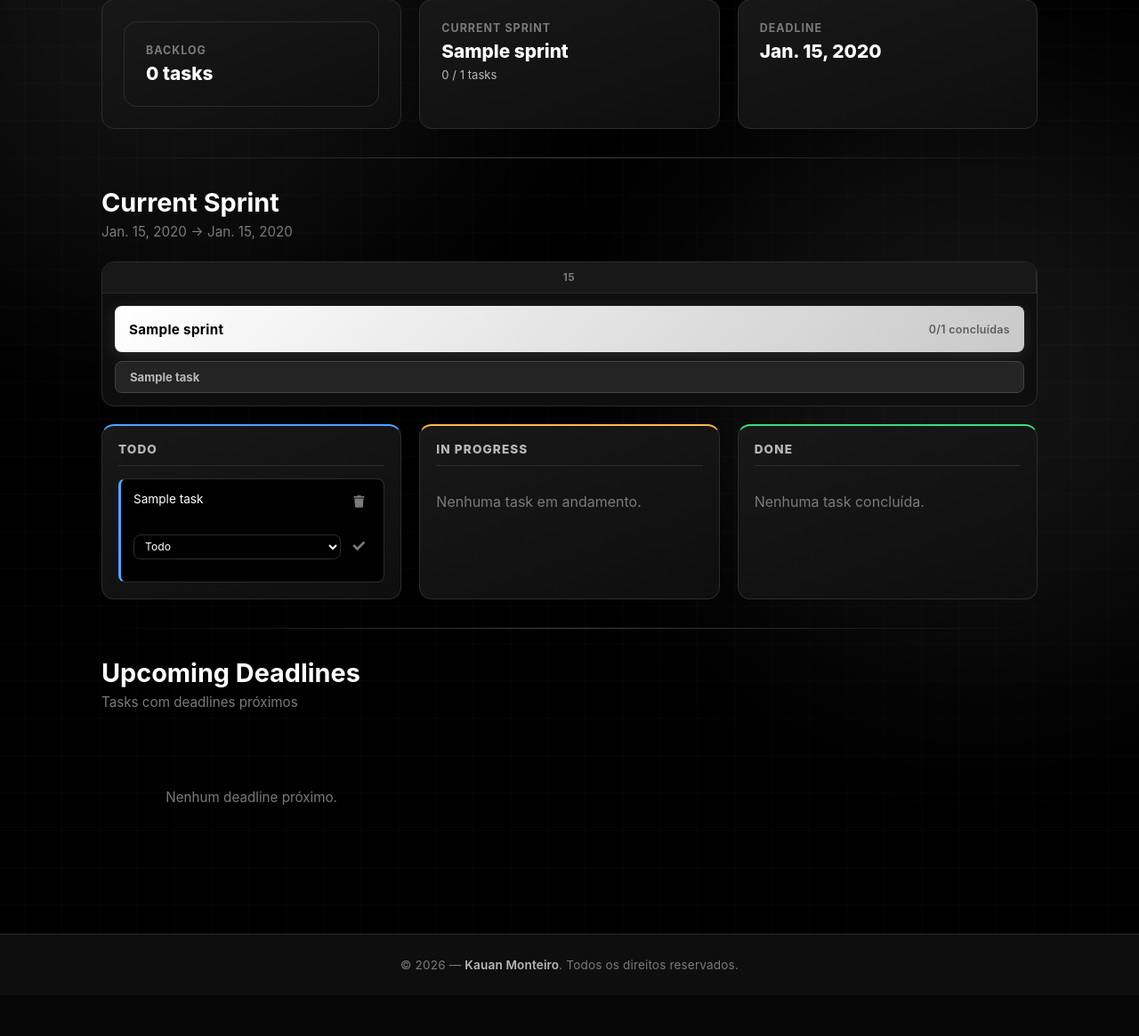
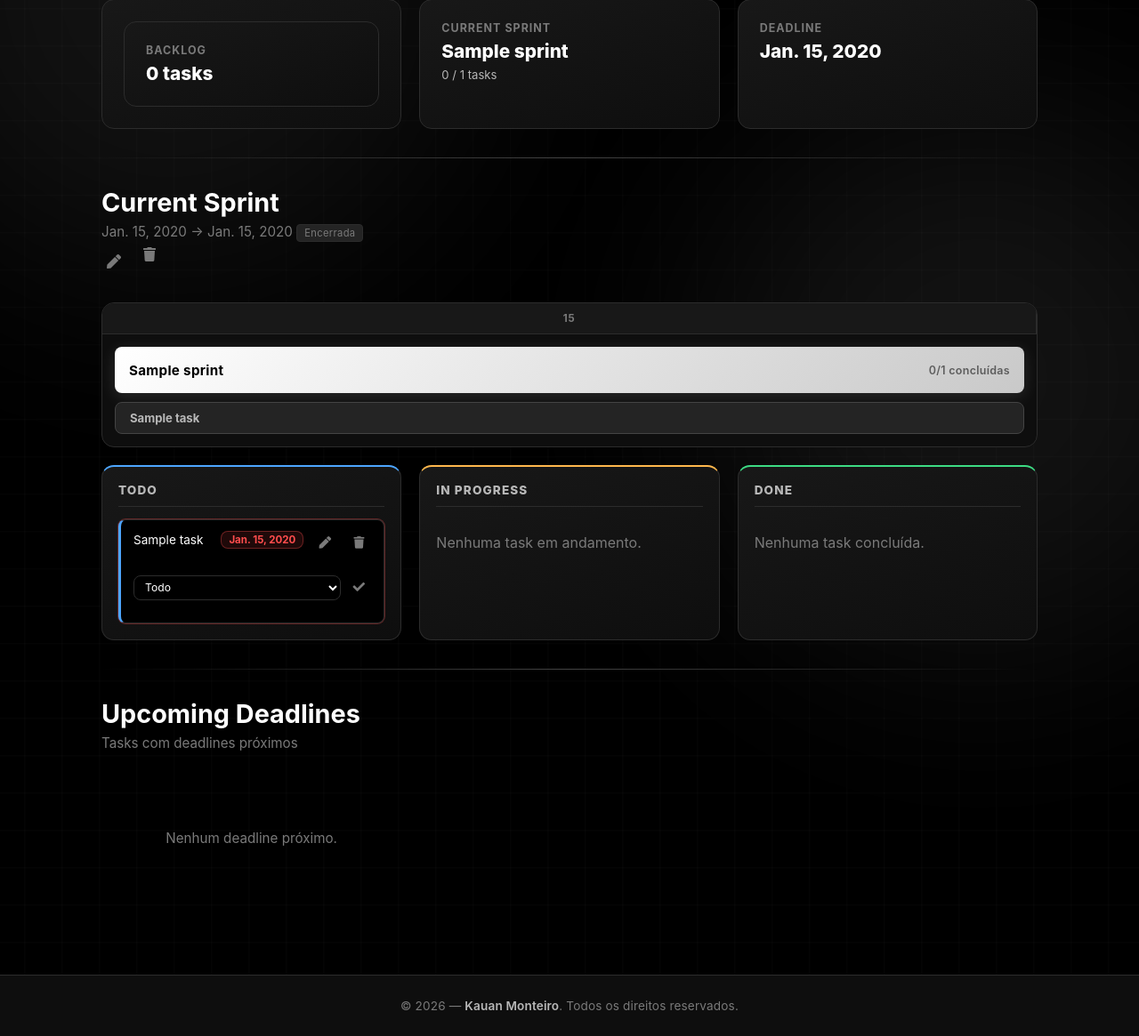
Before and after one commit to KauanMonteiro/DOT, a Django app: page /projects/1/ in a window 1280 px wide. Shown: the part 228-1393 px from the top of the page at 89% size. Before the commit the page ends 1318 px from the top, so only its background shows below. Run offline with Django 5.2, Linux system fonts and the light colour scheme; a user stored in the database is signed in; tables that the repository leaves empty hold one stand-in row (values such as "Sample post").

Commit message:
feat: adiciona funcionalidades de edição e exclusão de sprints e tarefas, além de melhorias na exibição de status

```diff
--- a/project/models.py
+++ b/project/models.py
@@ -1,6 +1,6 @@
 from django.db import models
 from django.core.exceptions import ValidationError
-
+from django.utils import timezone
 
 class Project(models.Model):
     name = models.CharField(max_length=50)
@@ -51,7 +51,9 @@ class Sprint(models.Model):
     def clean(self):
         if self.start_date and self.end_date and self.end_date <= self.start_date:
             raise ValidationError("end_date deve ser posterior a start_date.")
-
+    @property
+    def is_over(self):
+        return self.end_date < timezone.localdate()
 
 class Task(models.Model):
     STATUS_CHOICES = [
@@ -98,6 +100,12 @@ class Task(models.Model):
             models.Index(fields=["status"]),
             models.Index(fields=["deadline"]),
         ]
-
+    @property
+    def is_overdue(self):
+        return (
+            self.deadline is not None
+            and self.deadline < timezone.localdate()
+            and self.status != "done"
+        )
     def __str__(self):
         return self.title
--- a/project/templates/pages/project_detail.html
+++ b/project/templates/pages/project_detail.html
@@ -38,10 +38,31 @@
     <div class="divider"></div>
 
     <section class="sprint-section">
-      <div class="page-heading">
-        <h2 class="page-heading__title">Current Sprint</h2>
+      <div class="page-heading page-heading--with-actions">
+        <div>
+          <h2 class="page-heading__title">Current Sprint</h2>
+          {% if sprint %}
+            <p class="page-heading__subtitle">
+              {{ sprint.start_date }} → {{ sprint.end_date }}
+              {% if sprint.is_over %}
+                <span class="badge badge-muted">Encerrada</span>
+              {% endif %}
+            </p>
+          {% endif %}
+        </div>
+
         {% if sprint %}
-          <p class="page-heading__subtitle">{{ sprint.start_date }} → {{ sprint.end_date }}</p>
+          <div class="btn-group">
+            <a href="{% url 'sprint_edit' project.id sprint.id %}" class="task-card__trash-btn" title="Editar sprint" aria-label="Editar sprint">
+              <i class="fas fa-pen" aria-hidden="true"></i>
+            </a>
+            <form method="post" action="{% url 'sprint_delete' project.id sprint.id %}" onsubmit="return confirm('Tem certeza que deseja apagar esta sprint? As tasks vinculadas voltarão para o backlog.');">
+              {% csrf_token %}
+              <button type="submit" class="task-card__trash-btn" title="Apagar sprint" aria-label="Apagar sprint">
+                <i class="fas fa-trash" aria-hidden="true"></i>
+              </button>
+            </form>
+          </div>
         {% endif %}
       </div>
 
@@ -59,9 +80,15 @@
   <div class="board-column">
     <h3 class="board-column__title">TODO</h3>
     {% for task in sprint.todo_tasks %}
-      <div class="task-card">
+      <div class="task-card {% if task.is_overdue %}task-card--overdue{% endif %}">
         <div class="task-card__header">
           <span class="task-card__title">{{ task.title }}</span>
+          {% if task.deadline and task.is_overdue %}
+            <span class="task-card__deadline task-card__deadline--overdue">{{ task.deadline }}</span>
+          {% endif %}
+          <a href="{% url 'task_edit' project.id task.id %}" class="task-card__trash-btn" title="Editar task" aria-label="Editar task">
+            <i class="fas fa-pen" aria-hidden="true"></i>
+          </a>
           <form method="post" action="{% url 'task_remove_from_sprint' project.id task.id %}" class="task-card__trash-form">
             {% csrf_token %}
             <button type="submit" class="task-card__trash-btn" title="Voltar para o backlog" aria-label="Voltar para o backlog">
@@ -89,9 +116,15 @@
   <div class="board-column">
     <h3 class="board-column__title">In Progress</h3>
     {% for task in sprint.in_progress_tasks %}
-      <div class="task-card">
+      <div class="task-card {% if task.is_overdue %}task-card--overdue{% endif %}">
         <div class="task-card__header">
           <span class="task-card__title">{{ task.title }}</span>
+          {% if task.deadline and task.is_overdue %}
+            <span class="task-card__deadline task-card__deadline--overdue">{{ task.deadline }}</span>
+          {% endif %}
+          <a href="{% url 'task_edit' project.id task.id %}" class="task-card__trash-btn" title="Editar task" aria-label="Editar task">
+            <i class="fas fa-pen" aria-hidden="true"></i>
+          </a>
           <form method="post" action="{% url 'task_remove_from_sprint' project.id task.id %}" class="task-card__trash-form">
             {% csrf_token %}
             <button type="submit" class="task-card__trash-btn" title="Voltar para o backlog" aria-label="Voltar para o backlog">
@@ -124,6 +157,9 @@
           <span class="task-card__title">{{ task.title }}</span>
           <form method="post" action="{% url 'task_remove_from_sprint' project.id task.id %}" class="task-card__trash-form">
             {% csrf_token %}
+          <a href="{% url 'task_edit' project.id task.id %}" class="task-card__trash-btn" title="Editar task" aria-label="Editar task">
+            <i class="fas fa-pen" aria-hidden="true"></i>
+          </a>
             <button type="submit" class="task-card__trash-btn" title="Voltar para o backlog" aria-label="Voltar para o backlog">
               <i class="fas fa-trash" aria-hidden="true"></i>
             </button>
--- a/project/urls.py
+++ b/project/urls.py
@@ -9,4 +9,7 @@ urlpatterns = [
     path("projects/<int:project_id>/tasks/<int:task_id>/add-to-sprint/", views.add_task_to_sprint, name="task_add_to_sprint"),
     path("projects/<int:project_id>/tasks/<int:task_id>/status/", views.update_task_status, name="task_update_status"),
     path("projects/<int:project_id>/tasks/<int:task_id>/remove-from-sprint/", views.remove_task_from_sprint, name="task_remove_from_sprint"),
-]
+    path("projects/<int:project_id>/tasks/<int:task_id>/edit/", views.edit_task, name="task_edit"),
+    path("projects/<int:project_id>/sprints/<int:sprint_id>/edit/", views.edit_sprint, name="sprint_edit"),
+    path("projects/<int:project_id>/sprints/<int:sprint_id>/delete/", views.delete_sprint, name="sprint_delete"),
+    ]
--- a/project/views.py
+++ b/project/views.py
@@ -96,6 +96,9 @@ def project_detail(request, project_id):
             .filter(deadline__isnull=False, deadline__gte=timezone.localdate())
             .exclude(status="done")
             .order_by("deadline")[:6],
+        "overdue_tasks": project.tasks
+            .filter(deadline__isnull=True, status="todo")  # placeholder — ver nota abaixo
+            .none(),
     }
     return render(request, "pages/project_detail.html", context)
 
@@ -162,8 +165,12 @@ def update_task_status(request, project_id, task_id):
     )
     task = get_object_or_404(project.tasks.filter(can_edit_task), pk=task_id)
 
+    new_status = request.POST.get("status")
+    if new_status in dict(Task.STATUS_CHOICES):
+        task.status = new_status
+        task.save(update_fields=["status", "updated_at"])
+
     return redirect("project_detail", project_id=project.id)
-
 
 @login_required
 @require_POST
@@ -179,3 +186,50 @@ def remove_task_from_sprint(request, project_id, task_id):
     task.save(update_fields=["sprint"])
 
     return redirect(f"{reverse('project_detail', args=[project.id])}#backlog")
+
+@login_required
+def edit_task(request, project_id, task_id):
+    project = _get_owned_or_member_project(request, project_id)
+    can_edit_task = (
+        Q(assignee=request.user)
+        | Q(project__owner=request.user)
+        | Q(project__memberships__member=request.user, project__memberships__role="admin")
+    )
+    task = get_object_or_404(project.tasks.filter(can_edit_task), pk=task_id)
+
+    form = TaskForm(request.POST or None, instance=task, project=project)
+    if request.method == "POST":
+        if form.is_valid():
+            form.save()
+            messages.success(request, "Task atualizada com sucesso!")
+            return redirect("project_detail", project_id=project.id)
+        else:
+            messages.error(request, "Erro ao atualizar a task. Verifique os campos informados.")
+
+    return render(request, "pages/form.html", {"form": form, "project": project, "task": task})
+
+@login_required
+def edit_sprint(request, project_id, sprint_id):
+    project = _get_project_as_owner_or_admin(request, project_id)  # só owner ou admin editam sprint
+    sprint = get_object_or_404(project.sprints, pk=sprint_id)
+
+    form = SprintForm(request.POST or None, instance=sprint)
+    if request.method == "POST":
+        if form.is_valid():
+            form.save()
+            messages.success(request, "Sprint atualizada com sucesso!")
+            return redirect("project_detail", project_id=project.id)
+        else:
+            messages.error(request, "Erro ao atualizar a sprint. Verifique os campos informados.")
+
+    return render(request, "pages/form.html", {"form": form, "project": project, "sprint": sprint})
+
+
+@login_required
+@require_POST
+def delete_sprint(request, project_id, sprint_id):
+    project = _get_project_as_owner_or_admin(request, project_id)  # só owner ou admin apagam sprint
+    sprint = get_object_or_404(project.sprints, pk=sprint_id)
+    sprint.delete()
+    messages.success(request, "Sprint removida com sucesso!")
+    return redirect("project_detail", project_id=project.id)
--- a/static/css/style.css
+++ b/static/css/style.css
@@ -51,6 +51,11 @@
   --msg-warning-glow: rgba(255, 184, 77, 0.35);
   --msg-info: #4da6ff;
   --msg-info-glow: rgba(77, 166, 255, 0.35);
+  --msg-info: #4da6ff;
+  --msg-info-glow: rgba(77, 166, 255, 0.35);
+
+  --color-danger: #ff4d4d;
+  --color-danger-glow: rgba(255, 77, 77, 0.35);
 }
 
 * {
@@ -1267,7 +1272,32 @@ body {
   flex-direction: column;
   gap: 10px;
 }
+.badge-muted {
+  font-size: 0.7rem;
+  padding: 2px 8px;
+  border-radius: 4px;
+  background: var(--bg-3);
+  color: var(--ink-3);
+}
 
+.task-card--overdue {
+  border-left: 3px solid var(--color-danger);
+  box-shadow: 0 0 0 1px var(--color-danger-glow);
+}
+
+.task-card__deadline {
+  font-size: 0.72rem;
+  font-weight: 700;
+  padding: 2px 8px;
+  border-radius: var(--radius-sm);
+  flex-shrink: 0;
+}
+
+.task-card__deadline--overdue {
+  background: rgba(255, 77, 77, 0.12);
+  color: var(--color-danger);
+  border: 1px solid var(--color-danger-glow);
+}
 /* ==========================================================================
    RESPONSIVO
    ========================================================================== */
```
